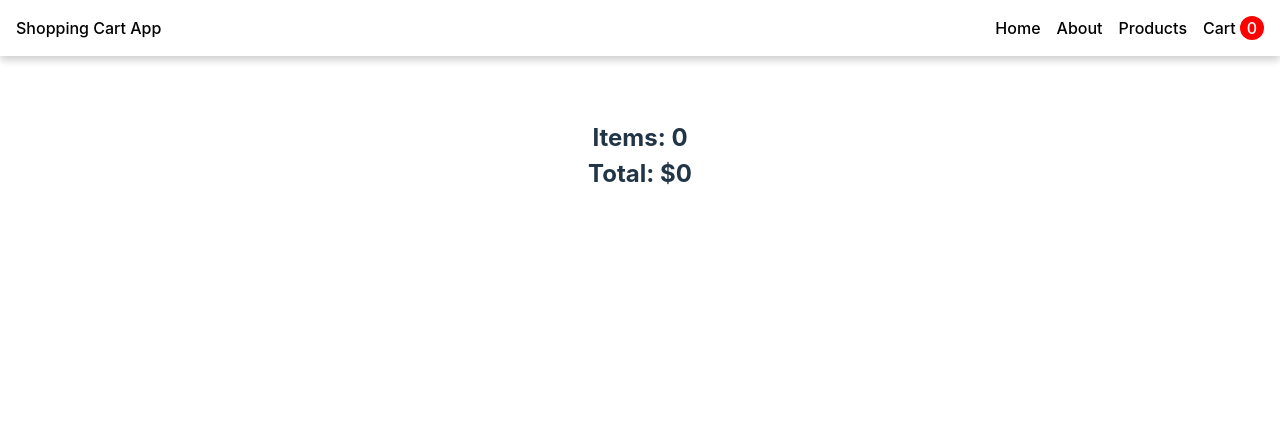
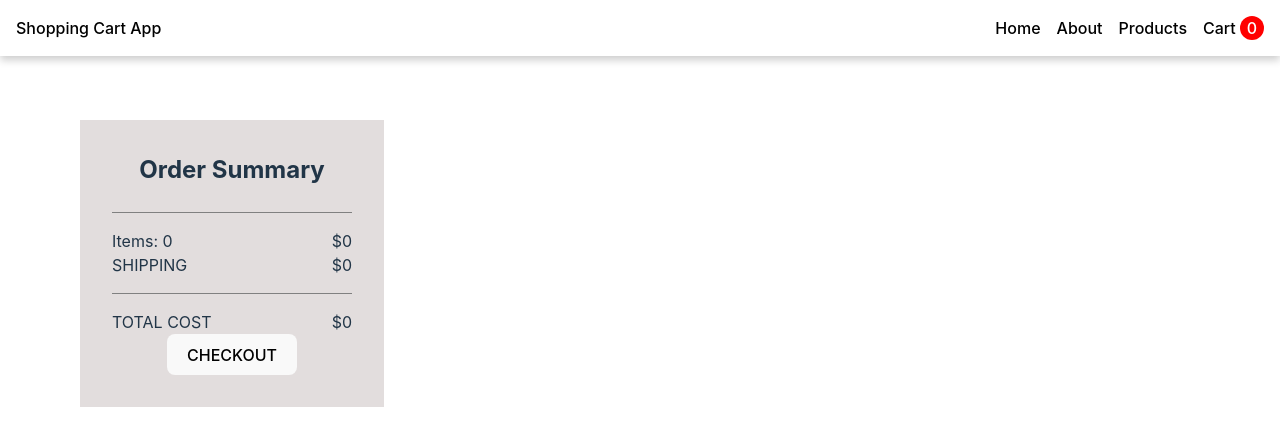
Before and after one commit to nikhil-tiwary61/shopping-cart, a React (Vite) app: page /cart in a window 1280 px wide. Shown: the top 446 px of the page. Built offline with nearby package versions, Linux system fonts and the light colour scheme.

Commit message:
feat: create order summary in cart page

```diff
--- a/src/components/Cart.jsx
+++ b/src/components/Cart.jsx
@@ -12,10 +12,28 @@ export default function Cart({
   return (
     <div className="cart-body">
       <ToastContainer position="top-right" limit={3} autoClose={1000} />
+      <div className="cart-details">
+        <div className="bill">
+          <h2>Order Summary</h2>
+          <div className="price-list">
+            <div className="row">
+              <span>Items: {cartQuantity}</span>
+              <span>${cartAmount}</span>
+            </div>
+            <div className="row">
+              <span>SHIPPING</span>
+              <span>${0}</span>
+            </div>
+          </div>
           <div>
-        <h2>Items: {cartQuantity} </h2>
-        <h2>Total: ${cartAmount}</h2>
+            <div className="row">
+              <span>TOTAL COST</span>
+              <span>${cartAmount}</span>
             </div>
+            <button>CHECKOUT</button>
+          </div>
+        </div>
+        <div className="cart-items">
           {cart.map((cartItem, index) => {
             return (
               <CartItem
@@ -26,5 +44,7 @@ export default function Cart({
             );
           })}
         </div>
+      </div>
+    </div>
   );
 }
--- a/src/styles/Cart.css
+++ b/src/styles/Cart.css
@@ -5,6 +5,36 @@
   gap: 1em;
 }
 
+.cart-details {
+  display: flex;
+  flex-direction: column;
+}
+
+.bill {
+  background: #e2dddd;
+  padding: 2em;
+  /* flex-grow: 1; */
+  width: 15em;
+}
+h2 {
+  margin-bottom: 1em;
+}
+.price-list {
+  border-top: 1px solid gray;
+  border-bottom: 1px solid gray;
+  padding: 1em 0 1em 0;
+  margin-bottom: 1em;
+}
+.bill > div > div {
+  display: flex;
+  justify-content: space-between;
+}
+
+.cart-items {
+  /* flex-grow: 2; */
+  width: 40em;
+}
+
 @media only screen and (max-width: 426px) {
   .cart-body {
     padding: 3px;
```
Lines whose indentation alone changed are shown as unchanged.
